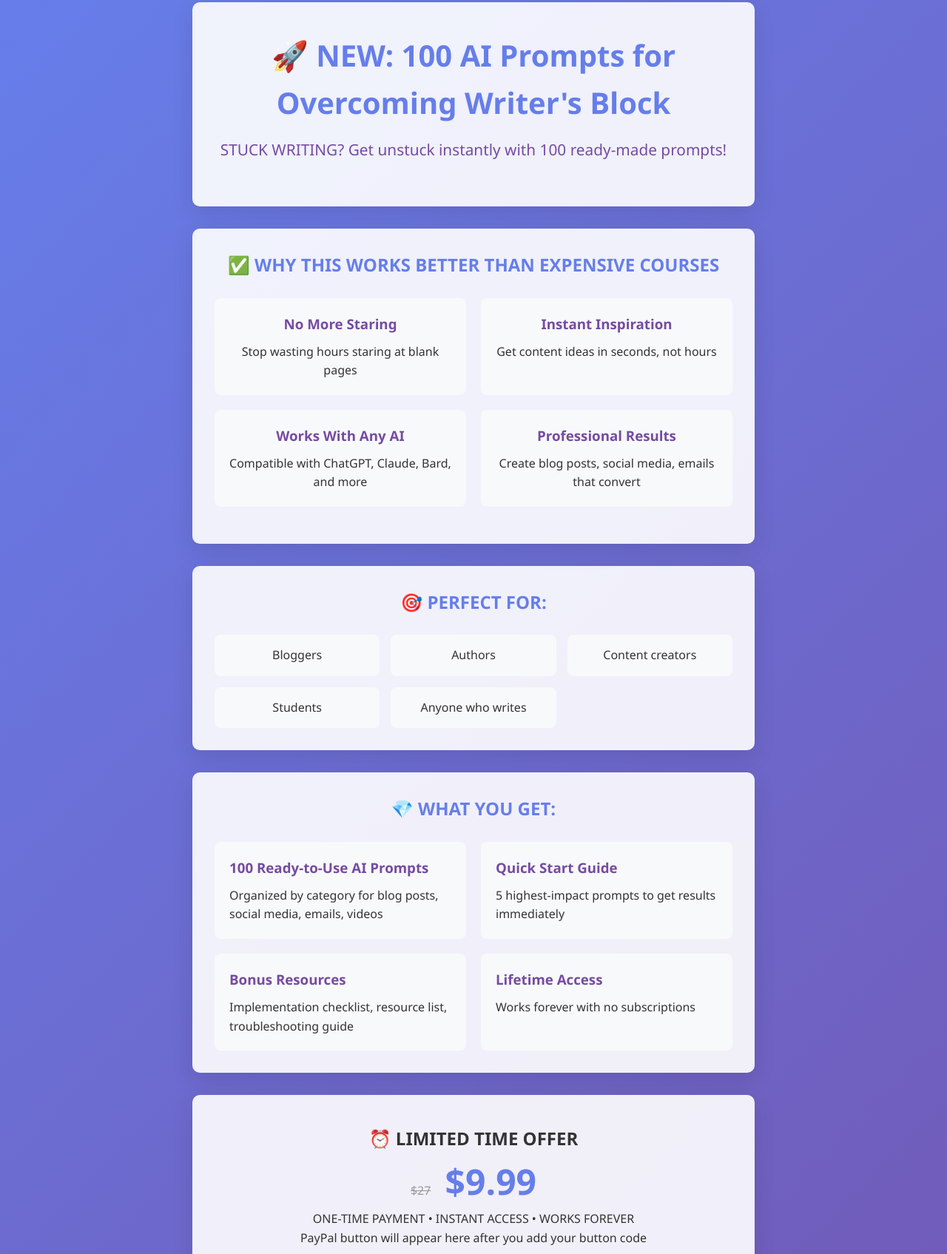
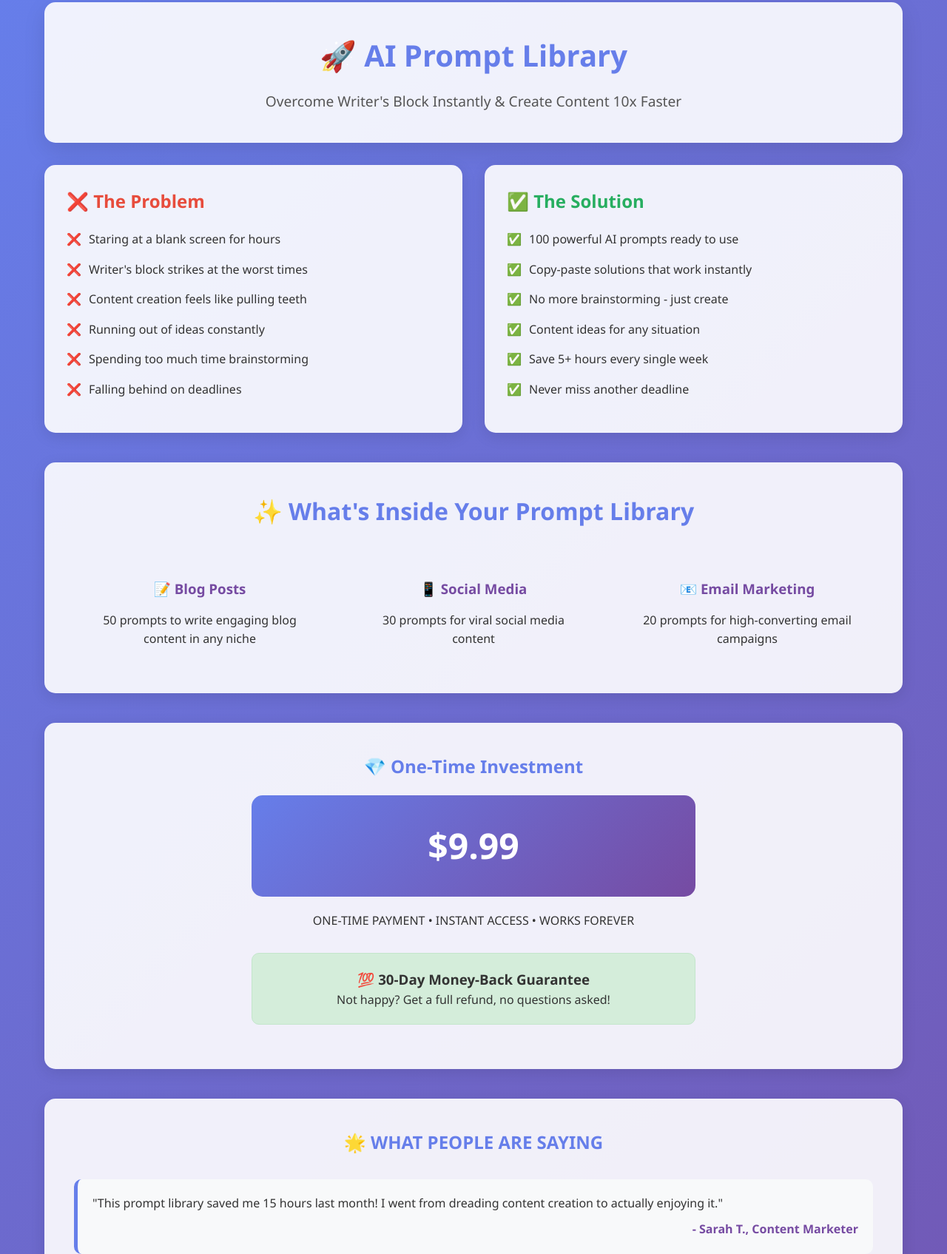
Before and after one commit to davidpaul97/davidpaul97.github.io-, a plain HTML site: page index.html in a window 1280 px wide. Shown: the part 17-1712 px from the top of the page at 74% size. Drawn offline with Linux system fonts and the light colour scheme; a script that the page names is missing.

Commit message:
Update index.html

```diff
--- a/index.html
+++ b/index.html
@@ -3,7 +3,7 @@
 <head>
     <meta charset="UTF-8">
     <meta name="viewport" content="width=device-width, initial-scale=1.0">
-    <title>100 AI Prompts for Overcoming Writer's Block</title>
+    <title>AI Prompt Library - Overcome Writer's Block Instantly</title>
     <style>
         * {
             margin: 0;
@@ -19,7 +19,7 @@
         }
 
         .container {
-            max-width: 800px;
+            max-width: 1200px;
             margin: 0 auto;
             padding: 20px;
         }
@@ -28,184 +28,198 @@
             text-align: center;
             padding: 40px 20px;
             background: rgba(255, 255, 255, 0.9);
-            border-radius: 10px;
+            border-radius: 15px;
             margin-bottom: 30px;
             box-shadow: 0 10px 30px rgba(0, 0, 0, 0.1);
         }
 
-        h1 {
+        .header h1 {
+            font-size: 2.5rem;
             color: #667eea;
-            font-size: 2.5rem;
             margin-bottom: 15px;
         }
 
-        .subtitle {
-            font-size: 1.3rem;
-            color: #764ba2;
+        .header p {
+            font-size: 1.2rem;
+            color: #555;
+            max-width: 800px;
+            margin: 0 auto;
+        }
+
+        .problem-solution {
+            display: flex;
+            flex-wrap: wrap;
+            gap: 30px;
+            margin-bottom: 40px;
+        }
+
+        .problem, .solution {
+            flex: 1;
+            min-width: 300px;
+            background: rgba(255, 255, 255, 0.9);
+            padding: 30px;
+            border-radius: 15px;
+            box-shadow: 0 5px 20px rgba(0, 0, 0, 0.1);
+        }
+
+        .problem h2 {
+            color: #e74c3c;
             margin-bottom: 20px;
         }
 
-        .benefits {
-            background: rgba(255, 255, 255, 0.9);
-            padding: 30px;
-            border-radius: 10px;
-            margin-bottom: 30px;
-            box-shadow: 0 10px 30px rgba(0, 0, 0, 0.1);
-        }
-
-        .benefits h2 {
-            color: #667eea;
-            text-align: center;
-            margin-bottom: 25px;
-        }
-
-        .benefit-grid {
-            display: grid;
-            grid-template-columns: repeat(auto-fit, minmax(250px, 1fr));
-            gap: 20px;
+        .solution h2 {
+            color: #27ae60;
             margin-bottom: 20px;
         }
 
-        .benefit-item {
-            background: #f8f9fa;
-            padding: 20px;
-            border-radius: 8px;
-            text-align: center;
-            transition: transform 0.3s ease;
+        .problem ul, .solution ul {
+            list-style-type: none;
+            padding: 0;
         }
 
-        .benefit-item:hover {
-            transform: translateY(-5px);
+        .problem li, .solution li {
+            margin-bottom: 15px;
+            padding-left: 30px;
+            position: relative;
         }
 
-        .benefit-item h3 {
-            color: #764ba2;
-            margin-bottom: 10px;
+        .problem li:before {
+            content: "❌";
+            position: absolute;
+            left: 0;
+            top: 0;
         }
 
-        .audience {
-            background: rgba(255, 255, 255, 0.9);
-            padding: 30px;
-            border-radius: 10px;
-            margin-bottom: 30px;
-            box-shadow: 0 10px 30px rgba(0, 0, 0, 0.1);
-        }
-
-        .audience h2 {
-            color: #667eea;
-            text-align: center;
-            margin-bottom: 25px;
-        }
-
-        .audience-list {
-            display: grid;
-            grid-template-columns: repeat(auto-fit, minmax(200px, 1fr));
-            gap: 15px;
-            list-style: none;
-        }
-
-        .audience-list li {
-            padding: 15px;
-            background: #f8f9fa;
-            border-radius: 8px;
-            text-align: center;
-        }
-
-        .what-you-get {
-            background: rgba(255, 255, 255, 0.9);
-            padding: 30px;
-            border-radius: 10px;
-            margin-bottom: 30px;
-            box-shadow: 0 10px 30px rgba(0, 0, 0, 0.1);
-        }
-
-        .what-you-get h2 {
-            color: #667eea;
-            text-align: center;
-            margin-bottom: 25px;
+        .solution li:before {
+            content: "✅";
+            position: absolute;
+            left: 0;
+            top: 0;
         }
 
         .features {
+            background: rgba(255, 255, 255, 0.9);
+            padding: 40px;
+            border-radius: 15px;
+            margin-bottom: 40px;
+            box-shadow: 0 5px 20px rgba(0, 0, 0, 0.1);
+        }
+
+        .features h2 {
+            text-align: center;
+            color: #667eea;
+            margin-bottom: 30px;
+            font-size: 2rem;
+        }
+
+        .feature-grid {
             display: grid;
-            grid-template-columns: repeat(auto-fit, minmax(250px, 1fr));
-            gap: 20px;
+            grid-template-columns: repeat(auto-fit, minmax(300px, 1fr));
+            gap: 30px;
         }
 
         .feature {
-            background: #f8f9fa;
+            text-align: center;
             padding: 20px;
-            border-radius: 8px;
         }
 
         .feature h3 {
             color: #764ba2;
-            margin-bottom: 10px;
+            margin: 15px 0;
+        }
+
+        .pricing {
+            background: rgba(255, 255, 255, 0.9);
+            padding: 40px;
+            border-radius: 15px;
+            text-align: center;
+            margin-bottom: 40px;
+            box-shadow: 0 5px 20px rgba(0, 0, 0, 0.1);
+        }
+
+        .pricing h2 {
+            color: #667eea;
+            margin-bottom: 20px;
         }
 
         .price-section {
-            background: rgba(255, 255, 255, 0.9);
-            padding: 40px;
-            border-radius: 10px;
-            text-align: center;
-            margin-bottom: 30px;
-            box-shadow: 0 10px 30px rgba(0, 0, 0, 0.1);
+            max-width: 600px;
+            margin: 0 auto;
+        }
+
+        .price-container {
+            background: linear-gradient(135deg, #667eea 0%, #764ba2 100%);
+            color: white;
+            padding: 30px;
+            border-radius: 15px;
+            margin: 20px 0;
         }
 
         .price {
             font-size: 3rem;
-            color: #667eea;
             font-weight: bold;
+        }
+
+        #paypal-button-container {
+            margin: 30px 0;
+        }
+
+        .guarantee {
+            background: #d4edda;
+            border: 1px solid #c3e6cb;
+            border-radius: 10px;
+            padding: 20px;
             margin: 20px 0;
         }
 
-        .original-price {
-            text-decoration: line-through;
-            color: #999;
-            margin-right: 15px;
+        .testimonials {
+            background: rgba(255, 255, 255, 0.9);
+            padding: 40px;
+            border-radius: 15px;
+            margin-bottom: 40px;
+            box-shadow: 0 5px 20px rgba(0, 0, 0, 0.1);
         }
 
-        .buy-button {
-            background: linear-gradient(135deg, #667eea 0%, #764ba2 100%);
-            color: white;
-            padding: 15px 40px;
-            font-size: 1.2rem;
-            border: none;
-            border-radius: 50px;
-            cursor: pointer;
-            transition: transform 0.3s ease;
-            margin: 20px 0;
-            box-shadow: 0 5px 15px rgba(0, 0, 0, 0.2);
+        .testimonials h2 {
+            text-align: center;
+            color: #667eea;
+            margin-bottom: 30px;
         }
 
-        .buy-button:hover {
-            transform: translateY(-3px);
-            box-shadow: 0 8px 20px rgba(0, 0, 0, 0.3);
+        .testimonial {
+            background: #f8f9fa;
+            padding: 20px;
+            border-radius: 10px;
+            margin-bottom: 20px;
+            border-left: 5px solid #667eea;
         }
 
-        .guarantee {
-            background: #e8f4f8;
-            padding: 20px;
-            border-radius: 10px;
-            text-align: center;
-            margin: 20px 0;
+        .testimonial-author {
+            font-weight: bold;
+            color: #764ba2;
+            margin-top: 10px;
+            text-align: right;
         }
 
         .faq {
             background: rgba(255, 255, 255, 0.9);
-            padding: 30px;
-            border-radius: 10px;
-            margin-bottom: 30px;
-            box-shadow: 0 10px 30px rgba(0, 0, 0, 0.1);
+            padding: 40px;
+            border-radius: 15px;
+            margin-bottom: 40px;
+            box-shadow: 0 5px 20px rgba(0, 0, 0, 0.1);
         }
 
         .faq h2 {
+            text-align: center;
             color: #667eea;
-            text-align: center;
-            margin-bottom: 25px;
+            margin-bottom: 30px;
         }
 
         .faq-item {
             margin-bottom: 20px;
+            padding: 20px;
+            background: #f8f9fa;
+            border-radius: 10px;
         }
 
         .faq-item h3 {
@@ -213,38 +227,13 @@
             margin-bottom: 10px;
         }
 
-        .testimonials {
-            background: rgba(255, 255, 255, 0.9);
-            padding: 30px;
-            border-radius: 10px;
-            margin-bottom: 30px;
-            box-shadow: 0 10px 30px rgba(0, 0, 0, 0.1);
-        }
-
-        .testimonials h2 {
-            color: #667eea;
-            text-align: center;
-            margin-bottom: 25px;
-        }
-
-        .testimonial {
-            background: #f8f9fa;
-            padding: 20px;
-            border-radius: 8px;
-            margin-bottom: 20px;
-        }
-
-        .testimonial-author {
-            font-weight: bold;
-            color: #764ba2;
-            margin-top: 10px;
-        }
-
         .footer {
             text-align: center;
             padding: 20px;
-            color: white;
-            font-size: 0.9rem;
+            background: rgba(255, 255, 255, 0.9);
+            border-radius: 15px;
+            color: #555;
+            box-shadow: 0 5px 20px rgba(0, 0, 0, 0.1);
         }
 
         @media (max-width: 768px) {
@@ -252,12 +241,12 @@
                 padding: 10px;
             }
 
-            h1 {
+            .header h1 {
                 font-size: 2rem;
             }
 
             .price {
-                font-size: 2.5rem;
+                font-size: 2rem;
             }
         }
     </style>
@@ -265,83 +254,69 @@
 <body>
     <div class="container">
         <div class="header">
-            <h1>🚀 NEW: 100 AI Prompts for Overcoming Writer's Block</h1>
-            <div class="subtitle">STUCK WRITING? Get unstuck instantly with 100 ready-made prompts!</div>
+            <h1>🚀 AI Prompt Library</h1>
+            <p>Overcome Writer's Block Instantly & Create Content 10x Faster</p>
         </div>
 
-        <div class="benefits">
-            <h2>✅ WHY THIS WORKS BETTER THAN EXPENSIVE COURSES</h2>
-            <div class="benefit-grid">
-                <div class="benefit-item">
-                    <h3>No More Staring</h3>
-                    <p>Stop wasting hours staring at blank pages</p>
+        <div class="problem-solution">
+            <div class="problem">
+                <h2>❌ The Problem</h2>
+                <ul>
+                    <li>Staring at a blank screen for hours</li>
+                    <li>Writer's block strikes at the worst times</li>
+                    <li>Content creation feels like pulling teeth</li>
+                    <li>Running out of ideas constantly</li>
+                    <li>Spending too much time brainstorming</li>
+                    <li>Falling behind on deadlines</li>
+                </ul>
             </div>
-                <div class="benefit-item">
-                    <h3>Instant Inspiration</h3>
-                    <p>Get content ideas in seconds, not hours</p>
+
+            <div class="solution">
+                <h2>✅ The Solution</h2>
+                <ul>
+                    <li>100 powerful AI prompts ready to use</li>
+                    <li>Copy-paste solutions that work instantly</li>
+                    <li>No more brainstorming - just create</li>
+                    <li>Content ideas for any situation</li>
+                    <li>Save 5+ hours every single week</li>
+                    <li>Never miss another deadline</li>
+                </ul>
             </div>
-                <div class="benefit-item">
-                    <h3>Works With Any AI</h3>
-                    <p>Compatible with ChatGPT, Claude, Bard, and more</p>
         </div>
-                <div class="benefit-item">
-                    <h3>Professional Results</h3>
-                    <p>Create blog posts, social media, emails that convert</p>
+
+        <div class="features">
+            <h2>✨ What's Inside Your Prompt Library</h2>
+            <div class="feature-grid">
+                <div class="feature">
+                    <h3>📝 Blog Posts</h3>
+                    <p>50 prompts to write engaging blog content in any niche</p>
+                </div>
+                <div class="feature">
+                    <h3>📱 Social Media</h3>
+                    <p>30 prompts for viral social media content</p>
+                </div>
+                <div class="feature">
+                    <h3>📧 Email Marketing</h3>
+                    <p>20 prompts for high-converting email campaigns</p>
                 </div>
             </div>
         </div>
 
-        <div class="audience">
-            <h2>🎯 PERFECT FOR:</h2>
-            <ul class="audience-list">
-                <li>Bloggers</li>
-                <li>Authors</li>
-                <li>Content creators</li>
-                <li>Students</li>
-                <li>Anyone who writes</li>
-            </ul>
-        </div>
-
-        <div class="what-you-get">
-            <h2>💎 WHAT YOU GET:</h2>
-            <div class="features">
-                <div class="feature">
-                    <h3>100 Ready-to-Use AI Prompts</h3>
-                    <p>Organized by category for blog posts, social media, emails, videos</p>
-                </div>
-                <div class="feature">
-                    <h3>Quick Start Guide</h3>
-                    <p>5 highest-impact prompts to get results immediately</p>
-                </div>
-                <div class="feature">
-                    <h3>Bonus Resources</h3>
-                    <p>Implementation checklist, resource list, troubleshooting guide</p>
-                </div>
-                <div class="feature">
-                    <h3>Lifetime Access</h3>
-                    <p>Works forever with no subscriptions</p>
-                </div>
-            </div>
-        </div>
-
+        <div class="pricing">
+            <h2>💎 One-Time Investment</h2>
             <div class="price-section">
-            <h2>⏰ LIMITED TIME OFFER</h2>
-            <div>
-                <span class="original-price">$27</span>
+                <div class="price-container">
                     <span class="price">$9.99</span>
                 </div>
                 <p>ONE-TIME PAYMENT • INSTANT ACCESS • WORKS FOREVER</p>
 
-            <script
-  src="https://www.paypal.com/sdk/js?client-id=BAAsvCi6o7svt53-hZVUJarQ3Wrn5XDJ5abWMjZRdAAso8AAfWDBp7CqXA4G3f45jnbMHNFFaElhZP4MAA&components=hosted-buttons&disable-funding=venmo&currency=USD">
-</script>
-            <div id="paypal-button-container">
-                <p>PayPal button will appear here after you add your button code</p>
-            </div>
+                <!-- PayPal Button Container -->
+                <div id="paypal-button-container"></div>
 
                 <div class="guarantee">
                     <h3>💯 30-Day Money-Back Guarantee</h3>
                     <p>Not happy? Get a full refund, no questions asked!</p>
+                </div>
             </div>
         </div>
 
@@ -391,11 +366,30 @@
         </div>
     </div>
 
-    <!-- PayPal Button Script -->
+    <!-- PayPal Button Script - NOW PROPERLY INTEGRATED -->
+    <script src="https://www.paypal.com/sdk/js?client-id=BAAsvCi6o7svt53-hZVUJarQ3Wrn5XDJ5abWMjZRdAAso8AAfWDBp7CqXA4G3f45jnbMHNFFaElhZP4MAA&components=hosted-buttons&disable-funding=venmo&currency=USD"></script>
     <script>
-        // This is where your PayPal button code will go
-        // You'll replace this with the actual PayPal script from your button
-        console.log("Add your PayPal button code here");
+      paypal.Buttons({
+        createOrder: function(data, actions) {
+          return actions.order.create({
+            purchase_units: [{
+              amount: {
+                value: '9.99'
+              }
+            }]
+          });
+        },
+        onApprove: function(data, actions) {
+          return actions.order.capture().then(function(details) {
+            alert('Thank you for your purchase! Check your email for your product.');
+            // In a real implementation, you would send details to your server here
+          });
+        },
+        onError: function(err) {
+          console.error('PayPal Checkout onError', err);
+          alert('An error occurred during the transaction. Please try again.');
+        }
+      }).render('#paypal-button-container');
     </script>
 </body>
 </html>
```
Lines whose indentation alone changed are shown as unchanged.
